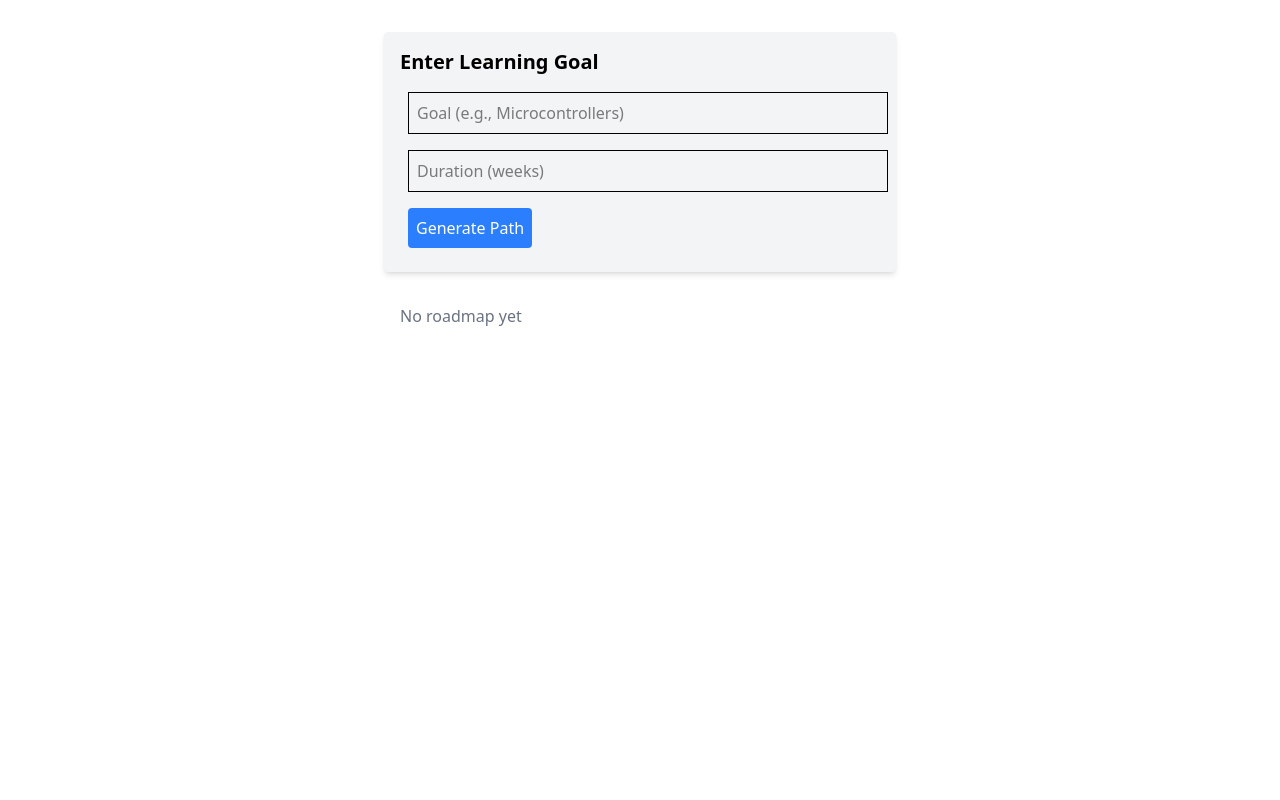
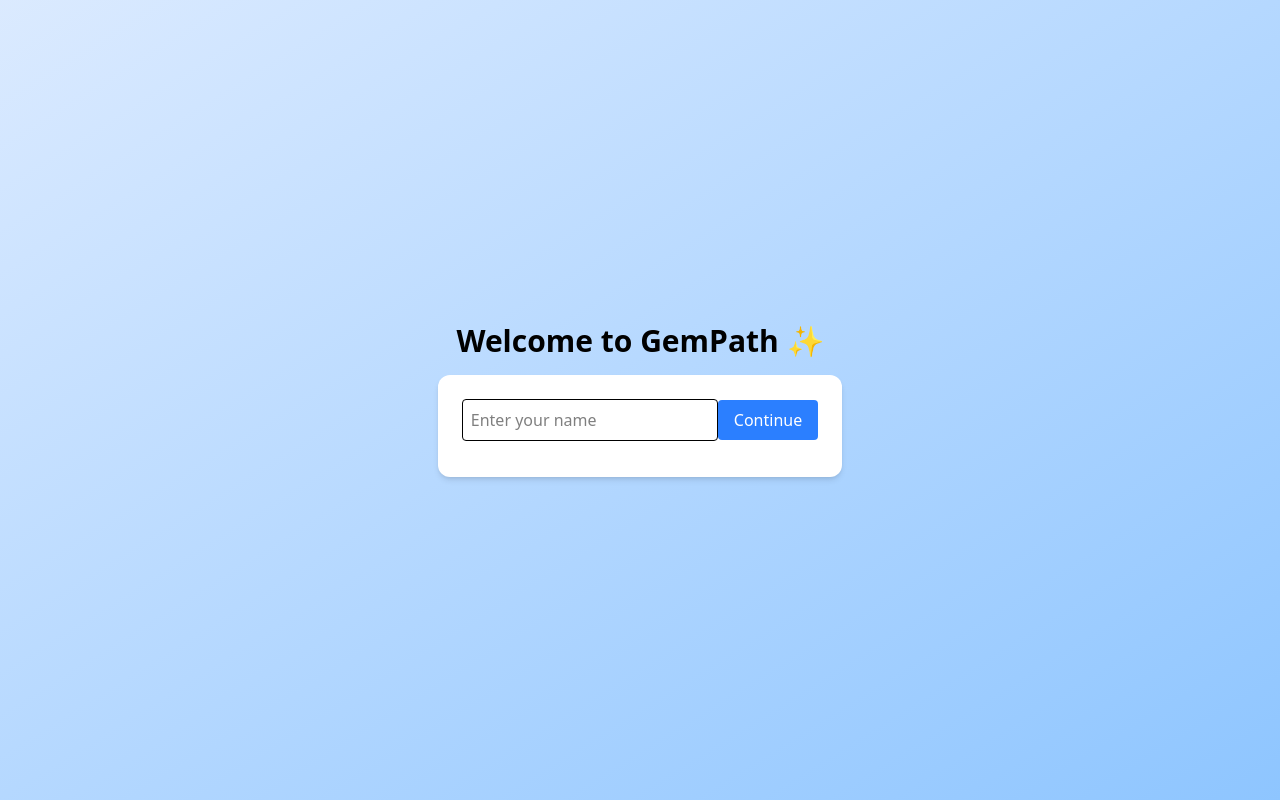
Before and after one commit to bharghavi007/pathgen, a React (Create React App) app in the folder frontend/: page / in a window 1280 px wide. Built offline with nearby package versions, Linux system fonts and the light colour scheme.

Commit message:
Added User Login and LocalStorage Support

```diff
--- a/frontend/src/App.jsx
+++ b/frontend/src/App.jsx
@@ -1,11 +1,20 @@
-import React, { useState } from "react";
+import React, { useState, useEffect } from "react";
 import axios from "axios";
 import InputForm from "./components/InputForm";
-import Roadmap from "./components/RoadMap";
+import Roadmap from "./components/Roadmap";
+import Login from "./components/Login";
 
 function App() {
   const [roadmap, setRoadmap] = useState([]);
   const [loading, setLoading] = useState(false);
+  const [user, setUser] = useState(null);
+
+  useEffect(() => {
+    const savedName = localStorage.getItem("userName");
+    const savedRoadmap = JSON.parse(localStorage.getItem("roadmap"));
+    if (savedName) setUser(savedName);
+    if (savedRoadmap) setRoadmap(savedRoadmap);
+  }, []);
 
   const handleSubmit = async ({ goal, duration }) => {
     setLoading(true);
@@ -14,16 +23,22 @@ function App() {
       const lines = res.data.result.split("\n").filter((line) => line.trim() !== "");
       const parsed = lines.map((topic, i) => ({ topic }));
       setRoadmap(parsed);
+      localStorage.setItem("roadmap", JSON.stringify(parsed));
     } catch (err) {
-      console.error("Error:", err);
+      console.error(err);
     }
     setLoading(false);
   };
 
+  if (!user) return <Login onLogin={setUser} />;
+
   return (
     <div className="App max-w-xl mx-auto p-4">
+      <h2 className="text-2xl font-semibold mb-4">
+        Hi {user} 👋 — Let’s create your learning path!
+      </h2>
       <InputForm onSubmit={handleSubmit} />
-      {loading ? <p className="text-center text-gray-500">Generating...</p> : <Roadmap roadmap={roadmap} />}
+      {loading ? <p className="text-gray-500 text-center">Generating...</p> : <Roadmap roadmap={roadmap} />}
     </div>
   );
 }
--- /dev/null
+++ b/frontend/src/components/Login.jsx
@@ -0,0 +1,32 @@
+import React, { useState } from "react";
+
+function Login({ onLogin }) {
+  const [name, setName] = useState("");
+
+  const handleSubmit = (e) => {
+    e.preventDefault();
+    if (!name.trim()) return;
+    localStorage.setItem("userName", name);
+    onLogin(name);
+  };
+
+  return (
+    <div className="flex flex-col items-center justify-center h-screen bg-gradient-to-br from-blue-100 to-blue-300">
+      <h1 className="text-3xl font-bold mb-4">Welcome to GemPath ✨</h1>
+      <form onSubmit={handleSubmit} className="bg-white p-6 rounded-xl shadow-md">
+        <input
+          type="text"
+          placeholder="Enter your name"
+          value={name}
+          onChange={(e) => setName(e.target.value)}
+          className="border p-2 rounded w-64 mb-3"
+        />
+        <button className="bg-blue-500 hover:bg-blue-600 text-white px-4 py-2 rounded">
+          Continue
+        </button>
+      </form>
+    </div>
+  );
+}
+
+export default Login;
```
Also changed, not shown: frontend/src/components/Roadmap.jsx (renamed from frontend/src/components/RoadMap.jsx).
